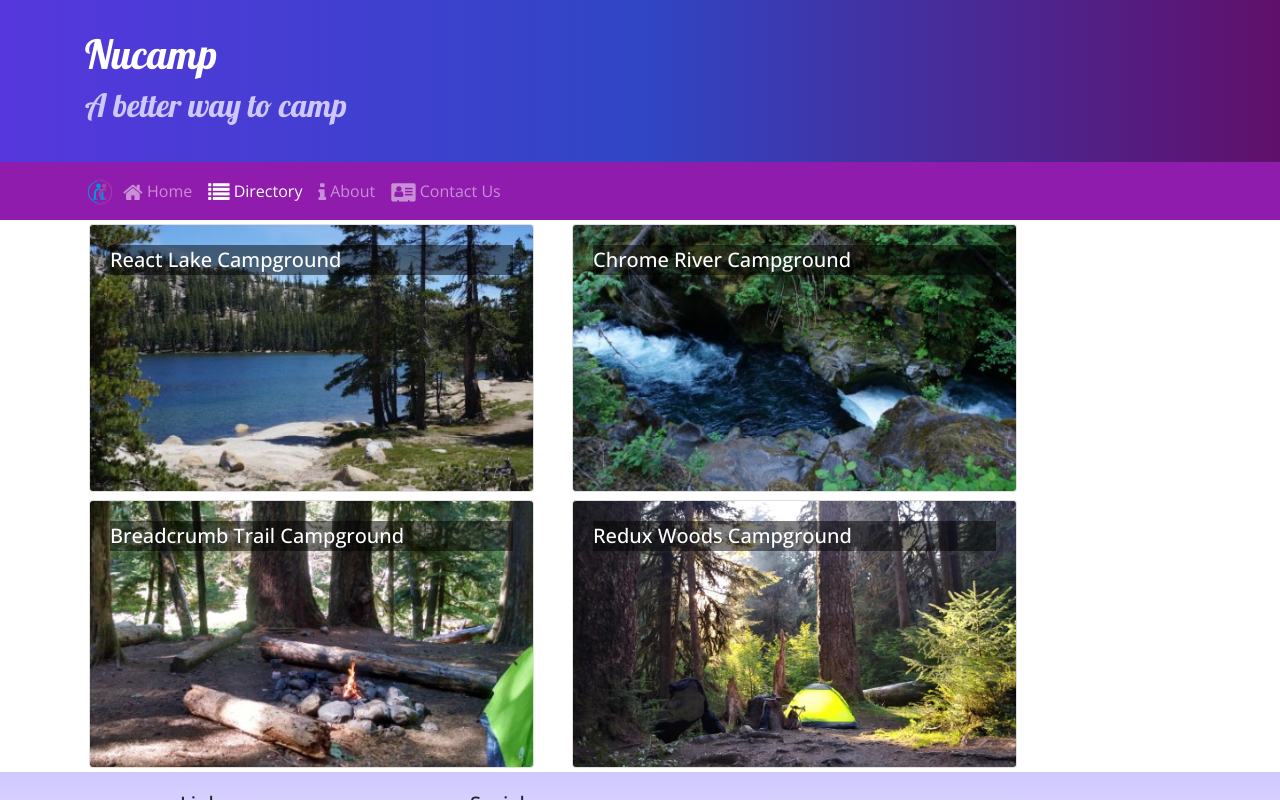
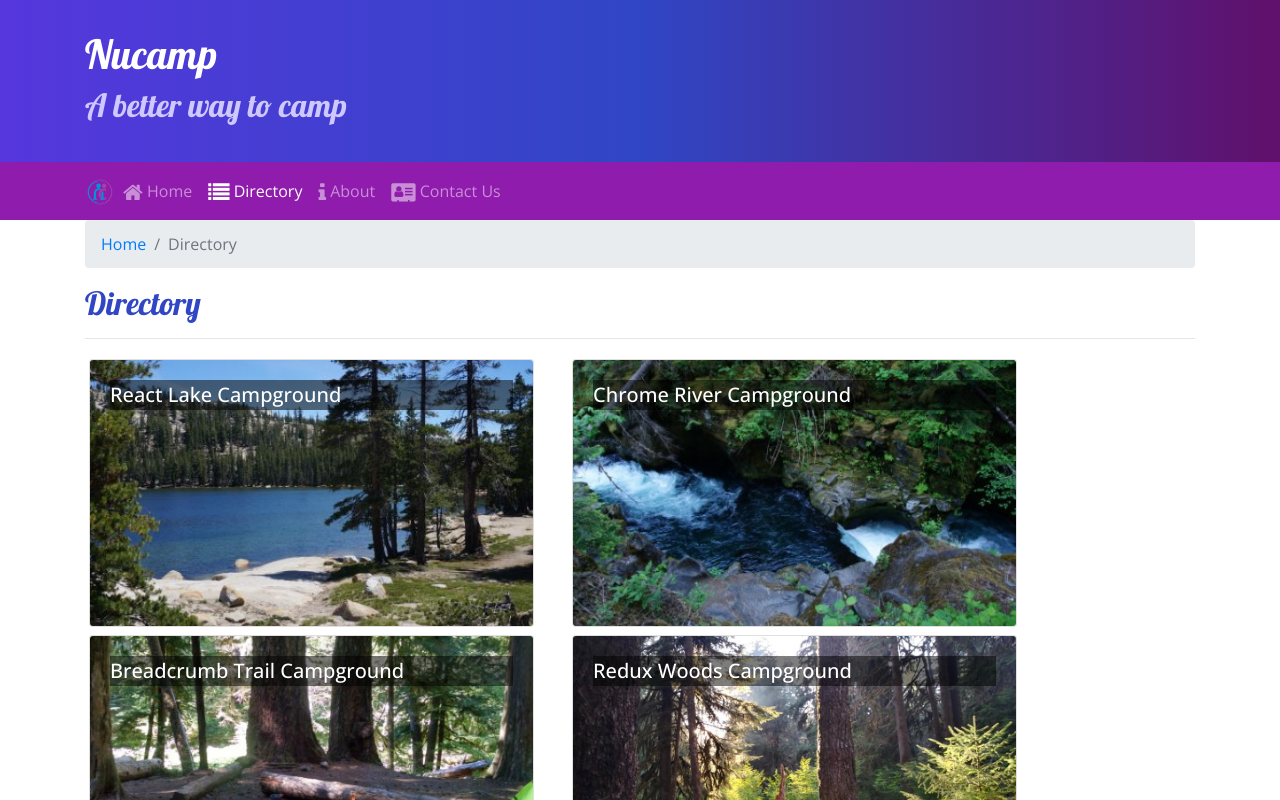
Before and after one commit to pamesjollard/nucampsite_react, a React (Create React App) app: page /directory in a window 1280 px wide. Shown: the top 800 px of the page. Built offline with nearby package versions, Linux system fonts and the light colour scheme.

Commit message:
breadcrumbs

```diff
--- a/src/components/CampsiteInfoComponent.js
+++ b/src/components/CampsiteInfoComponent.js
@@ -1,5 +1,7 @@
 import React from 'react'
-import { Card, CardImg, CardText, CardBody, CardTitle} from 'reactstrap';
+import { Card, CardImg, CardText, CardBody, Breadcrumb, BreadcrumbItem } from 'reactstrap';
+import { Link } from 'react-router-dom';
+import { PopperPlacements } from 'reactstrap/lib/utils';
 
 const dateFormatter = (date) => (
     new Intl.DateTimeFormat('en-US', {
@@ -13,10 +15,9 @@
         return (
             <div className="col-md-5 m-1">
                 <Card>
-                    <CardImg top src={campsite.image} alt={campsite.name} />
+                <CardImg top src={campsite.image} alt={campsite.name} />
                     <CardBody>
-                       <CardTitle>{campsite.name}</CardTitle>
-                       <CardText>{campsite.description}</CardText>
+                        <CardText>{campsite.description}</CardText>
                     </CardBody>
                 </Card>
             </div>
@@ -48,6 +49,16 @@
             return (
                 <div className="container">
                     <div className="row">
+                        <div className="col">
+                            <Breadcrumb>
+                                <BreadcrumbItem><Link to="/directory">Directory</Link></BreadcrumbItem>
+                                <BreadcrumbItem active>{props.campsite.name}</BreadcrumbItem>
+                            </Breadcrumb>
+                            <h2>{props.campsite.name}</h2>
+                            <hr />
+                        </div>
+                    </div>
+                    <div className="row">
                         <RenderCampsite campsite={props.campsite} />
                         <RenderComments comments={props.comments} />
                     </div>
--- a/src/components/ContactComponent.js
+++ b/src/components/ContactComponent.js
@@ -1,10 +1,16 @@
 import React from 'react';
+import { Breadcrumb, BreadcrumbItem } from 'reactstrap';
+import { Link } from 'react-router-dom';
 
 function Contact(props) {
     return (
         <div className="container">
             <div className="row">
                 <div className="col">
+                    <Breadcrumb>
+                        <BreadcrumbItem><Link to="/home">Home</Link></BreadcrumbItem>
+                        <BreadcrumbItem active>Contact Us</BreadcrumbItem>
+                    </Breadcrumb>
                     <h2>Contact Us</h2>
                     <hr />
                 </div>
--- a/src/components/DirectoryComponent.js
+++ b/src/components/DirectoryComponent.js
@@ -1,5 +1,5 @@
 import React from 'react';
-import { Card, CardImg, CardImgOverlay, CardTitle} from 'reactstrap';
+import { Card, CardImg, CardImgOverlay, CardTitle, Breadcrumb, BreadcrumbItem } from 'reactstrap';
 import { Link } from 'react-router-dom';
 
 function RenderDirectoryItem({campsite}) {
@@ -27,6 +27,16 @@
     return (
         <div className="container">
             <div className="row">
+                <div className="col">
+                    <Breadcrumb>
+                        <BreadcrumbItem><Link to="/home">Home</Link></BreadcrumbItem>
+                        <BreadcrumbItem active>Directory</BreadcrumbItem>
+                    </Breadcrumb>
+                    <h2>Directory</h2>
+                    <hr />
+                </div>
+            </div>
+            <div className="row">
                 {directory}
             </div>
         </div>
--- a/src/components/HomeComponent.js
+++ b/src/components/HomeComponent.js
@@ -4,7 +4,7 @@
 
 function Home(props) {
     return (
-       <div className="container">
+        <div className="container">
             <div className="row">
                 <div className="col-md m-1">
                     <RenderCard item={props.campsite} />
--- a/src/components/MainComponent.js
+++ b/src/components/MainComponent.js
@@ -8,8 +8,9 @@
 import { COMMENTS } from '../shared/comments';
 import { PARTNERS } from '../shared/partners';
 import { PROMOTIONS } from '../shared/promotions';
+import { CAMPSITES } from '../shared/campsites';
 import { Switch, Route, Redirect } from 'react-router-dom';
-import { CAMPSITES } from '../shared/campsites';
+
 
 class Main extends Component {
   constructor(props) {
@@ -31,9 +32,17 @@
                     promotion={this.state.promotions.filter(promotion => promotion.featured)[0]}
                     partner={this.state.partners.filter(partner => partner.featured)[0]}
                 />
+            );
+        };
 
+    const CampsiteWithId = ({match}) => {
+            return (
+                <CampsiteInfoComponent
+                    campsite={this.state.campsites.filter(campsite => campsite.id === +match.params.campsiteId)[0]}
+                    comments={this.state.comments.filter(comment => comment.campsiteId === +match.params.campsiteId)}
+                />
             );
-    }
+        };
 
 
     return (
@@ -52,14 +61,7 @@
   }
 }
 
-const CampsiteWithId = ({match}) => {
-  return (
-      <CampsiteInfoComponent
-          campsite={this.state.campsites.filter(campsite => campsite.id === +match.params.campsiteId)[0]}
-          comments={this.state.comments.filter(comment => comment.campsiteId === +match.params.campsiteId)}
-      />
-  );
-  };
+
 
 
 export default Main;
```
Lines whose indentation alone changed are shown as unchanged.
